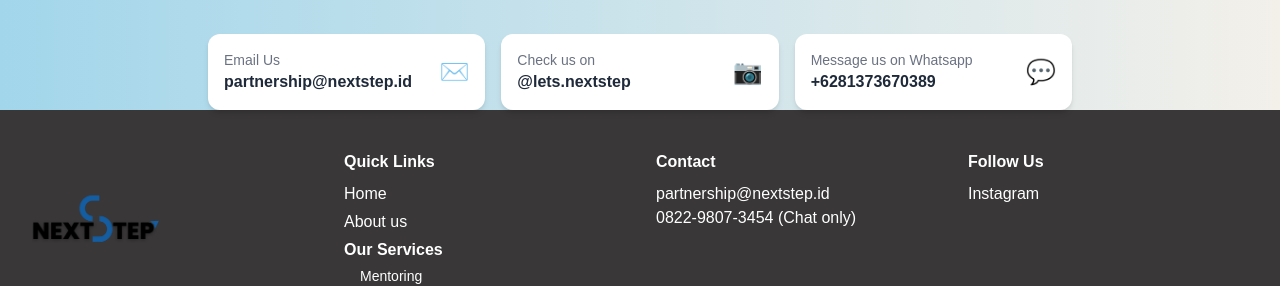
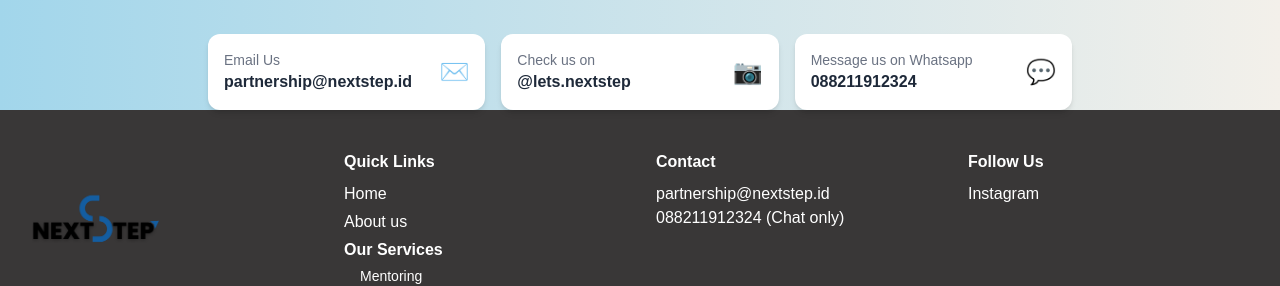
Before and after one commit to RivaldiYN/nextstep, a Next.js app: page /faq in a window 1280 px wide. Shown: the part 1280-1566 px from the top of the page. Built offline with nearby package versions, Linux system fonts and the light colour scheme.

Commit message:
feat: Update WhatsApp contact number in various pages

```diff
--- a/src/app/about/page.tsx
+++ b/src/app/about/page.tsx
@@ -293,8 +293,8 @@ export default function AboutPage() {
                               <div>
                                     <h4 className="font-semibold mb-2">Contact</h4>
                                     <p>partnership@nextstep.id</p>
-                                    <Link href="https://wa.me/+6282298073454">
-                                          <p className="hover:text-teal-500">0822-9807-3454 (Chat only)</p>
+                                    <Link href="https://wa.me/+6288211912324">
+                                          <p className="hover:text-teal-500">088211912324 (Chat only)</p>
                                     </Link>
                               </div>
                               <div>
--- a/src/app/faq/page.tsx
+++ b/src/app/faq/page.tsx
@@ -245,7 +245,7 @@ export default function FAQPage() {
                         <div className="bg-white rounded-xl shadow-md p-4 flex items-center justify-between">
                               <div>
                                     <p className="text-sm text-gray-500">Message us on Whatsapp</p>
-                                    <p className="font-semibold">+6281373670389</p>
+                                    <p className="font-semibold">088211912324</p>
                               </div>
                               <div className="text-2xl">💬</div>
                         </div>
@@ -288,8 +288,8 @@ export default function FAQPage() {
                               <div>
                                     <h4 className="font-semibold mb-2">Contact</h4>
                                     <p>partnership@nextstep.id</p>
-                                    <Link href="https://wa.me/+6282298073454">
-                                          <p className="hover:text-teal-500">0822-9807-3454 (Chat only)</p>
+                                    <Link href="https://wa.me/+6288211912324">
+                                          <p className="hover:text-teal-500">088211912324 (Chat only)</p>
                                     </Link>
                               </div>
                               <div>
--- a/src/app/page.tsx
+++ b/src/app/page.tsx
@@ -258,8 +258,8 @@ export default function HomePage() {
           <div>
             <h4 className="font-semibold mb-2">Contact</h4>
             <p>partnership@nextstep.id</p>
-            <Link href="https://wa.me/+6282298073454">
-              <p className="hover:text-teal-500">0822-9807-3454 (Chat only)</p>
+            <Link href="https://wa.me/+6288211912324">
+              <p className="hover:text-teal-500">088211912324 (Chat only)</p>
             </Link>
           </div>
           <div>
--- a/src/app/services/kelas-online/page.tsx
+++ b/src/app/services/kelas-online/page.tsx
@@ -155,8 +155,8 @@ const KelasOnlinePage = () => {
                               <div>
                                     <h4 className="font-semibold mb-2">Contact</h4>
                                     <p>partnership@nextstep.id</p>
-                                    <Link href="https://wa.me/+6282298073454">
-                                          <p className="hover:text-teal-500">0822-9807-3454 (Chat only)</p>
+                                    <Link href="https://wa.me/+6288211912324">
+                                          <p className="hover:text-teal-500">088211912324 (Chat only)</p>
                                     </Link>
                               </div>
                               <div>
--- a/src/app/services/mentoring/page.tsx
+++ b/src/app/services/mentoring/page.tsx
@@ -385,8 +385,8 @@ export default function MentoringPage() {
                               <div>
                                     <h4 className="font-semibold mb-2">Contact</h4>
                                     <p>partnership@nextstep.id</p>
-                                    <Link href="https://wa.me/+6282298073454">
-                                          <p className="hover:text-teal-500">0822-9807-3454 (Chat only)</p>
+                                    <Link href="https://wa.me/+6288211912324">
+                                          <p className="hover:text-teal-500">088211912324 (Chat only)</p>
                                     </Link>
                               </div>
                               <div>
--- a/src/app/services/webinar/page.tsx
+++ b/src/app/services/webinar/page.tsx
@@ -155,8 +155,8 @@ const WebinarPage = () => {
                               <div>
                                     <h4 className="font-semibold mb-2">Contact</h4>
                                     <p>partnership@nextstep.id</p>
-                                    <Link href="https://wa.me/+6282298073454">
-                                          <p className="hover:text-teal-500">0822-9807-3454 (Chat only)</p>
+                                    <Link href="https://wa.me/+6288211912324">
+                                          <p className="hover:text-teal-500">088211912324 (Chat only)</p>
                                     </Link>
                               </div>
                               <div>
```
Also changed, not shown: 1 other file (tests, documents, lock files or other folders).
